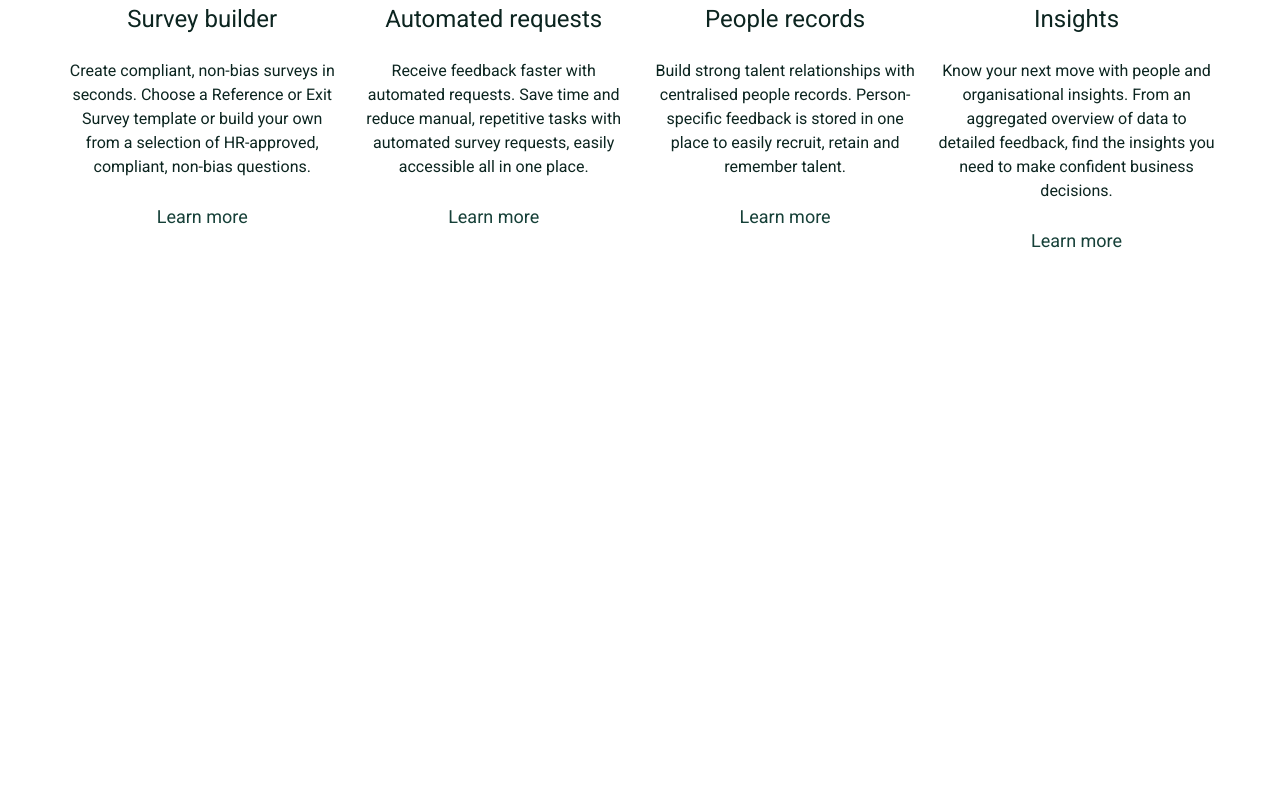
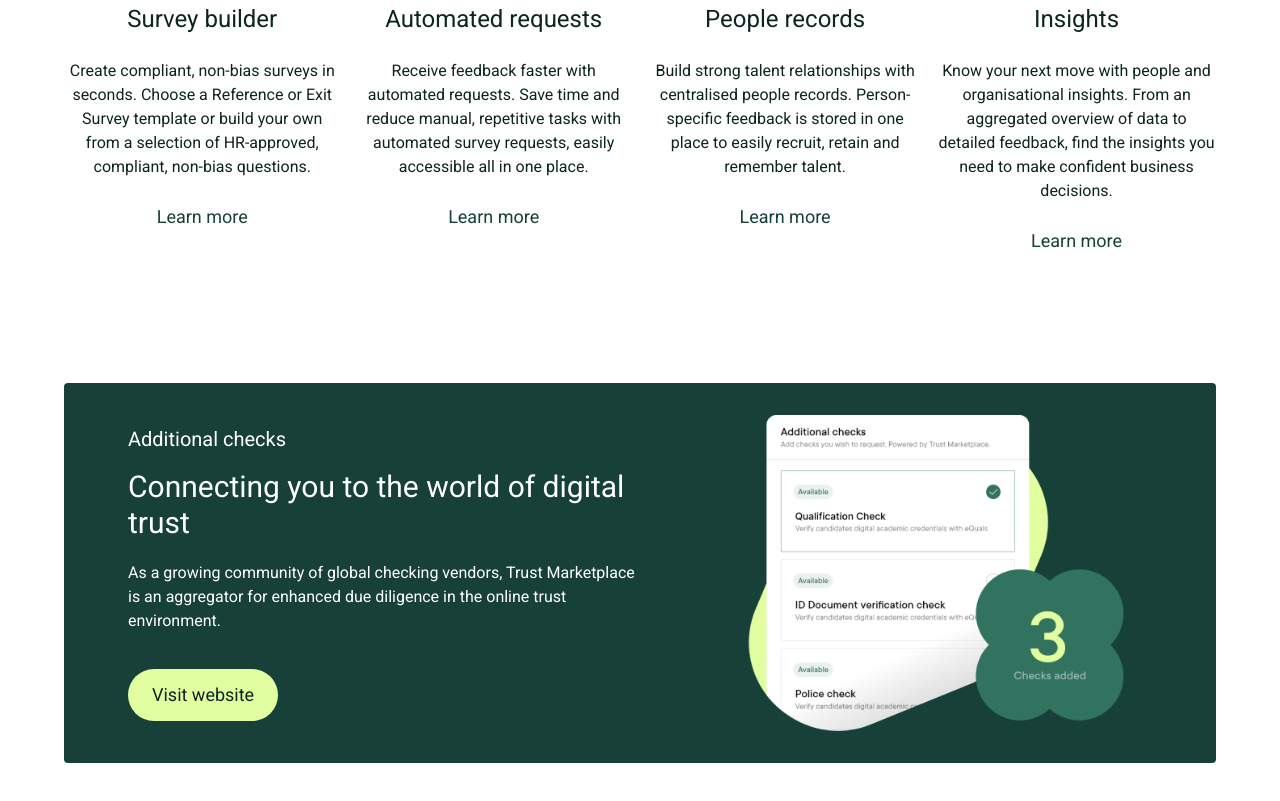
Before and after one commit to TP-WN821N/js-dom-10-dars, a plain HTML site: page index.html in a window 1280 px wide. Shown: the part 2889-3690 px from the top of the page. Before the commit the page ends 3272 px from the top, so only its background shows below. Drawn offline with nearby package versions, Linux system fonts and the light colour scheme.

Commit message:
Additional checks

```diff
--- a/index.html
+++ b/index.html
@@ -171,6 +171,18 @@
           <a class="text-[#164038] text-lg" href="#">Learn more</a>
         </div>
       </div>
+      <div
+        class="md:flex-row md:gap-[3%] md:items-center md:pl-16 mt- flex flex-col mt-32 gap-10 bg-[#164038] rounded py-8 px-6 text-white">
+        <div class="order-2 md:w-[48%] md:order-1">
+          <h4 class="text-xl">Additional checks</h4>
+          <h1 class="text-3xl pt-4 pb-5">Connecting you to the world of digital trust</h1>
+          <p class="text-[16px] pb-9">As a growing community of global checking vendors, Trust Marketplace is an
+            aggregator
+            for enhanced due diligence in the online trust environment.</p>
+          <button class="text-lg text-[#0C2520] bg-[#E1FFA0] py-3 px-6 rounded-[100px]">Visit website</button>
+        </div>
+        <img class="order-1 md:order-2 w-full md:w-[49%]" src="./img/additional_checks.png" alt="">
+      </div>
     </section>
   </main>
 
```
Also changed, not shown: img/additional_checks.png (added).
